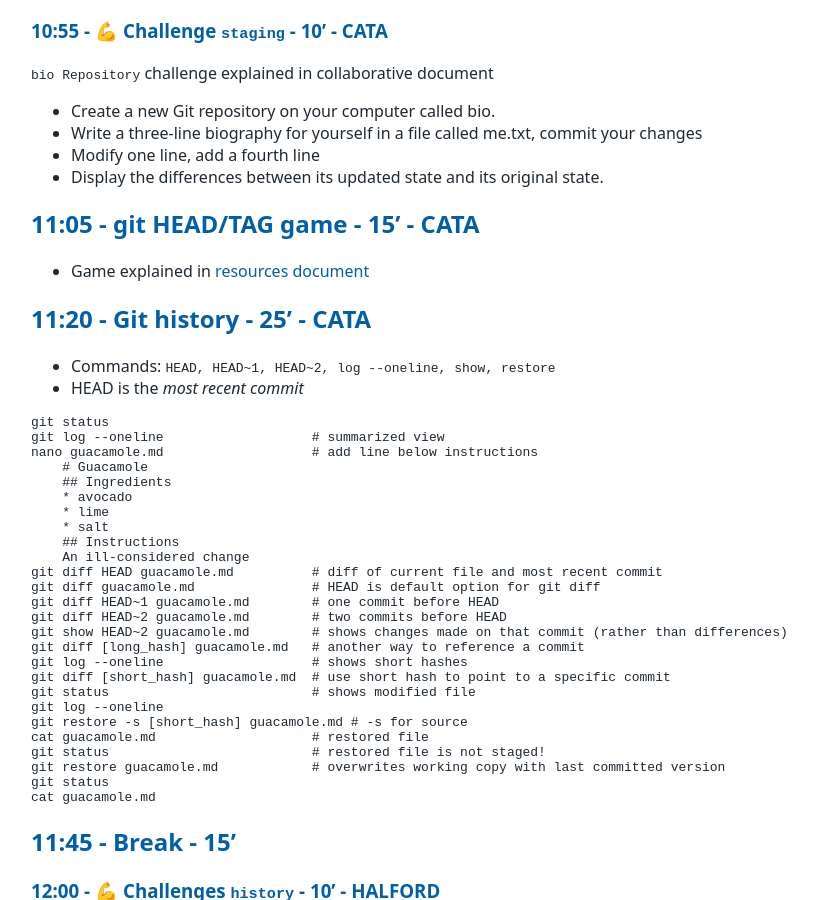
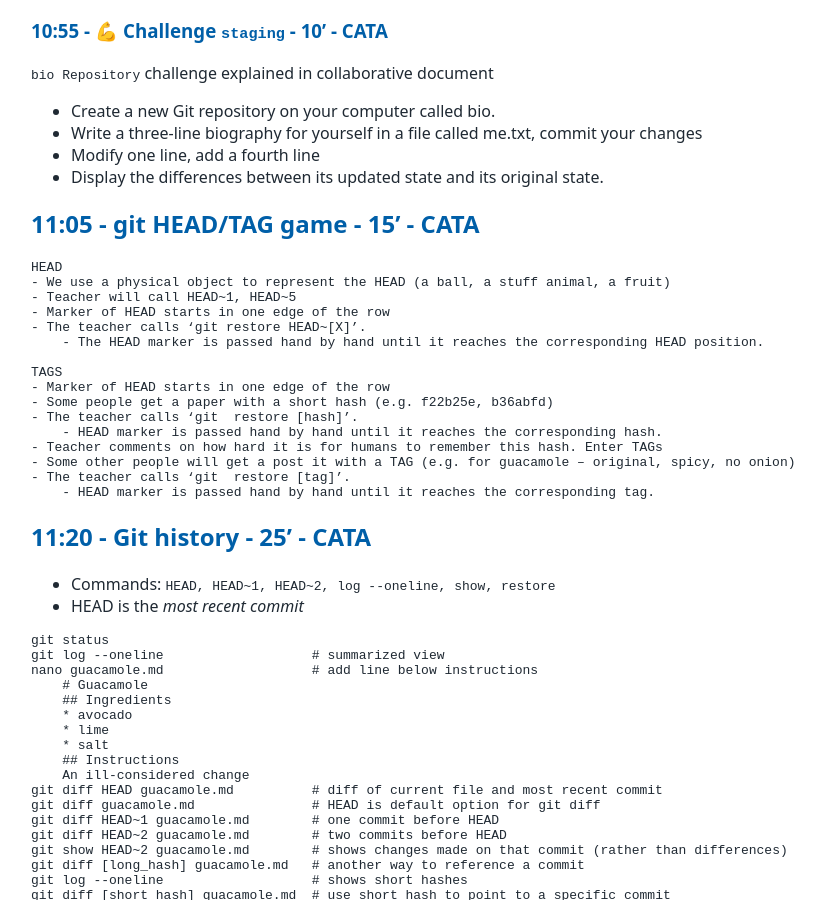
Before and after one commit to tu-delft-library/introduction_to_version_control_with_git, a Jekyll site: the page built from materials_for_trainers/lesson_plan.md, in a window 1280 px wide and 900 px high, scrolled down 3140 px. Shown: the whole window, without its empty margins (109-934 px from the left). Built offline with Jekyll 4.4.1, drawn with Linux system fonts in a browser that asks for light colours; our own code applies the rules of GitHub Pages for plain Markdown files.

Commit message:
Add HEAD/TAG game to lesson plan

```diff
--- a/materials_for_trainers/lesson_plan.md
+++ b/materials_for_trainers/lesson_plan.md
@@ -164,7 +164,23 @@ git log
 - Display the differences between its updated state and its original state.
 
 ## 11:05 - git HEAD/TAG game - 15' - CATA
-- Game explained in [resources document](https://tud365.sharepoint.com/:w:/r/sites/ResearchDataServices/Gedeelde%20documenten/Training/Research_Software_Training/lesson_plans/resources/resources.docx?d=waea671d7fc6a46d5b5c068fc19f41940&csf=1&web=1&e=f2QYgy)
+    HEAD
+    - We use a physical object to represent the HEAD (a ball, a stuff animal, a fruit)
+    - Teacher will call HEAD~1, HEAD~5
+    - Marker of HEAD starts in one edge of the row
+    - The teacher calls ‘git restore HEAD~[X]’.
+        - The HEAD marker is passed hand by hand until it reaches the corresponding HEAD position.
+
+    TAGS
+    - Marker of HEAD starts in one edge of the row
+    - Some people get a paper with a short hash (e.g. f22b25e, b36abfd)
+    - The teacher calls ‘git  restore [hash]’.
+        - HEAD marker is passed hand by hand until it reaches the corresponding hash.
+    - Teacher comments on how hard it is for humans to remember this hash. Enter TAGs
+    - Some other people will get a post it with a TAG (e.g. for guacamole – original, spicy, no onion)
+    - The teacher calls ‘git  restore [tag]’.
+        - HEAD marker is passed hand by hand until it reaches the corresponding tag.
+
 
 ## 11:20 - Git history - 25' - CATA
 - Commands: `HEAD, HEAD~1, HEAD~2, log --oneline, show, restore`
```
